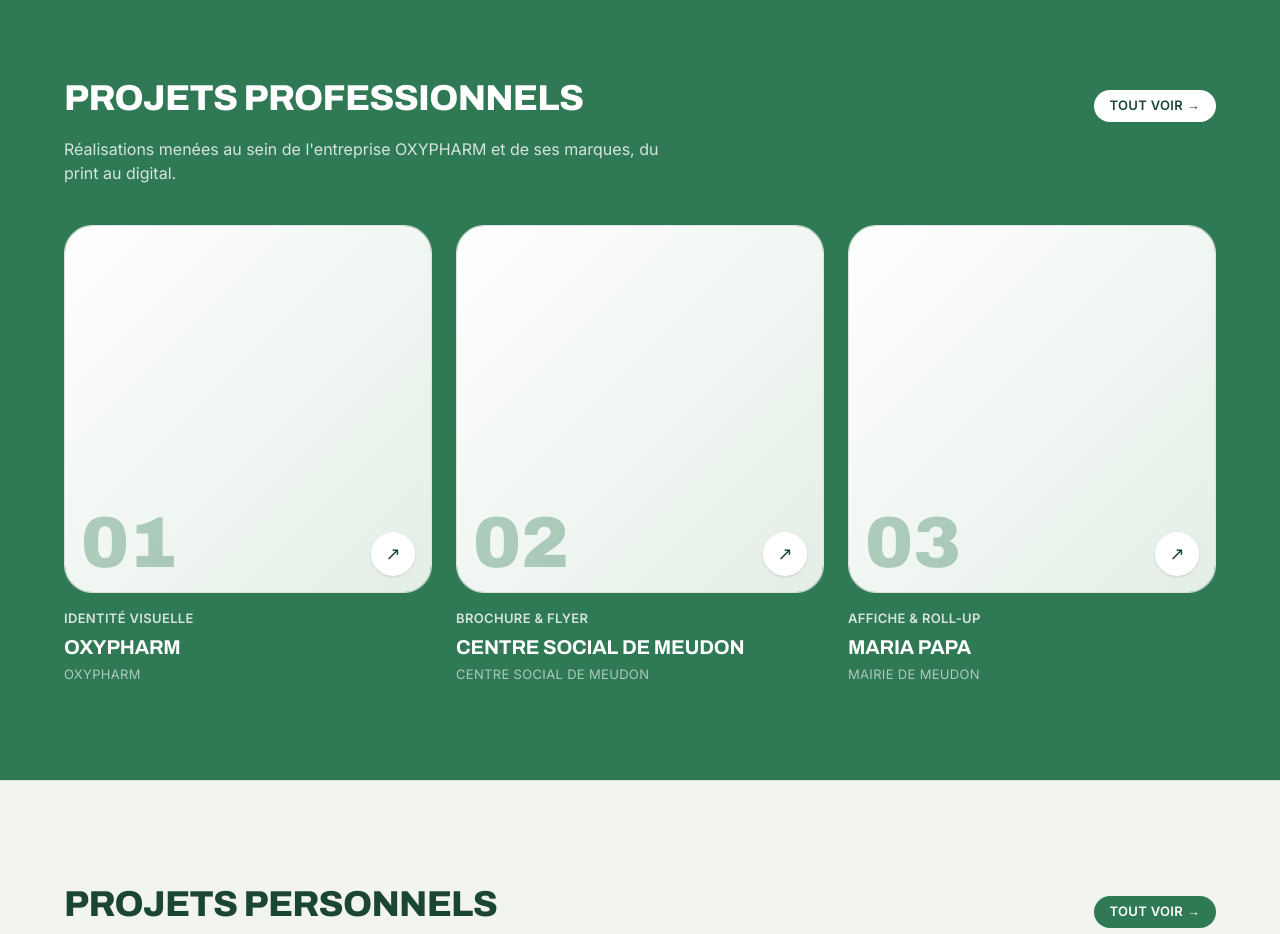
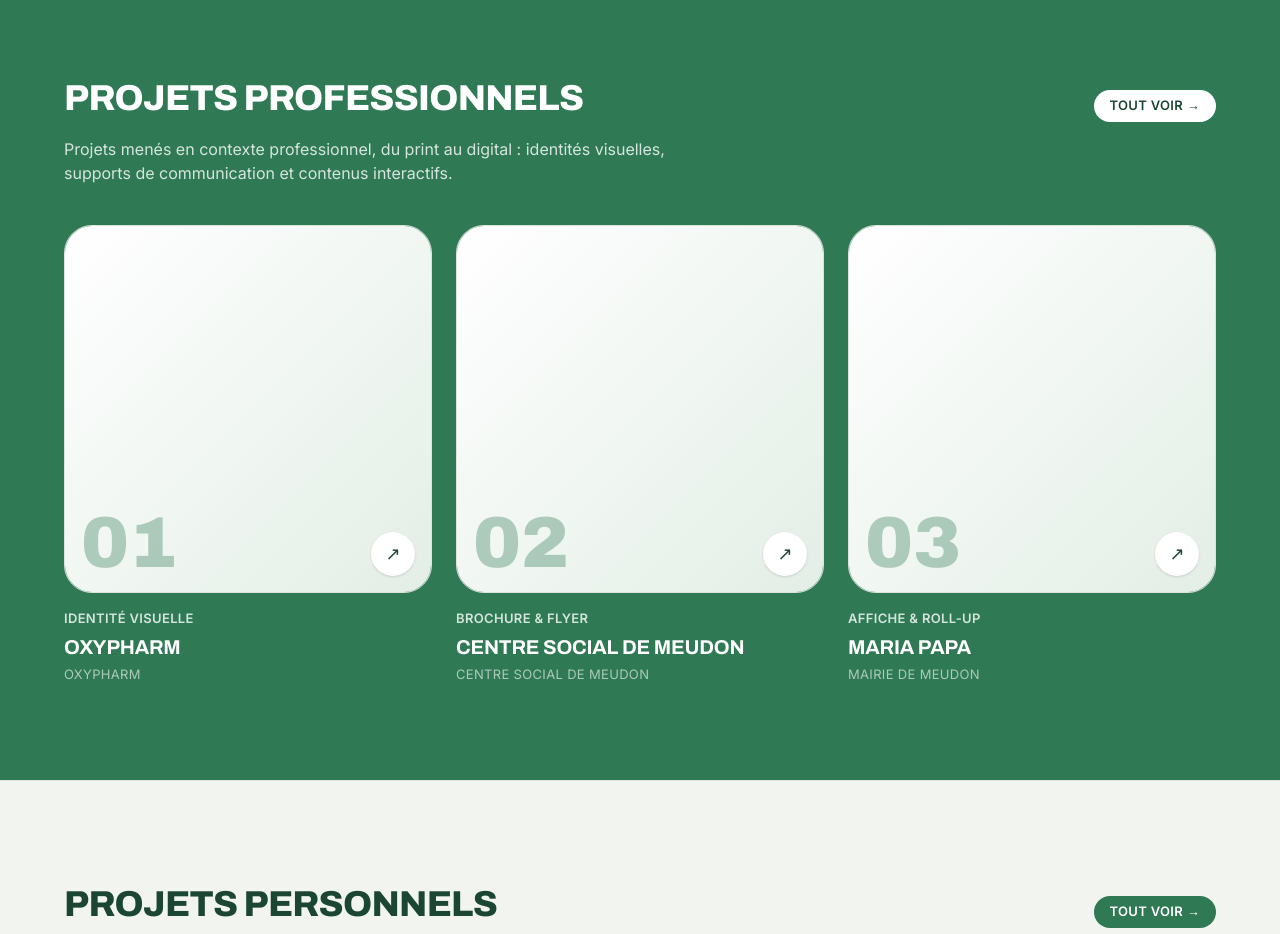
Before and after one commit to asuwi/asuwi.github.io, a React (Vite) app: page / in a window 1280 px wide. Shown: the part 1940-2874 px from the top of the page. Built offline with nearby package versions, Linux system fonts and the light colour scheme.

Commit message:
fix: update intro text for professional projects category

```diff
--- a/src/data/projects.ts
+++ b/src/data/projects.ts
@@ -144,7 +144,7 @@ export const categoryMeta: Record<
     label: 'Projets professionnels',
     path: '/projets-professionnels',
     intro:
-      "Réalisations menées au sein de l'entreprise OXYPHARM et de ses marques, du print au digital.",
+      'Projets menés en contexte professionnel, du print au digital : identités visuelles, supports de communication et contenus interactifs.',
   },
   perso: {
     label: 'Projets personnels',
```
